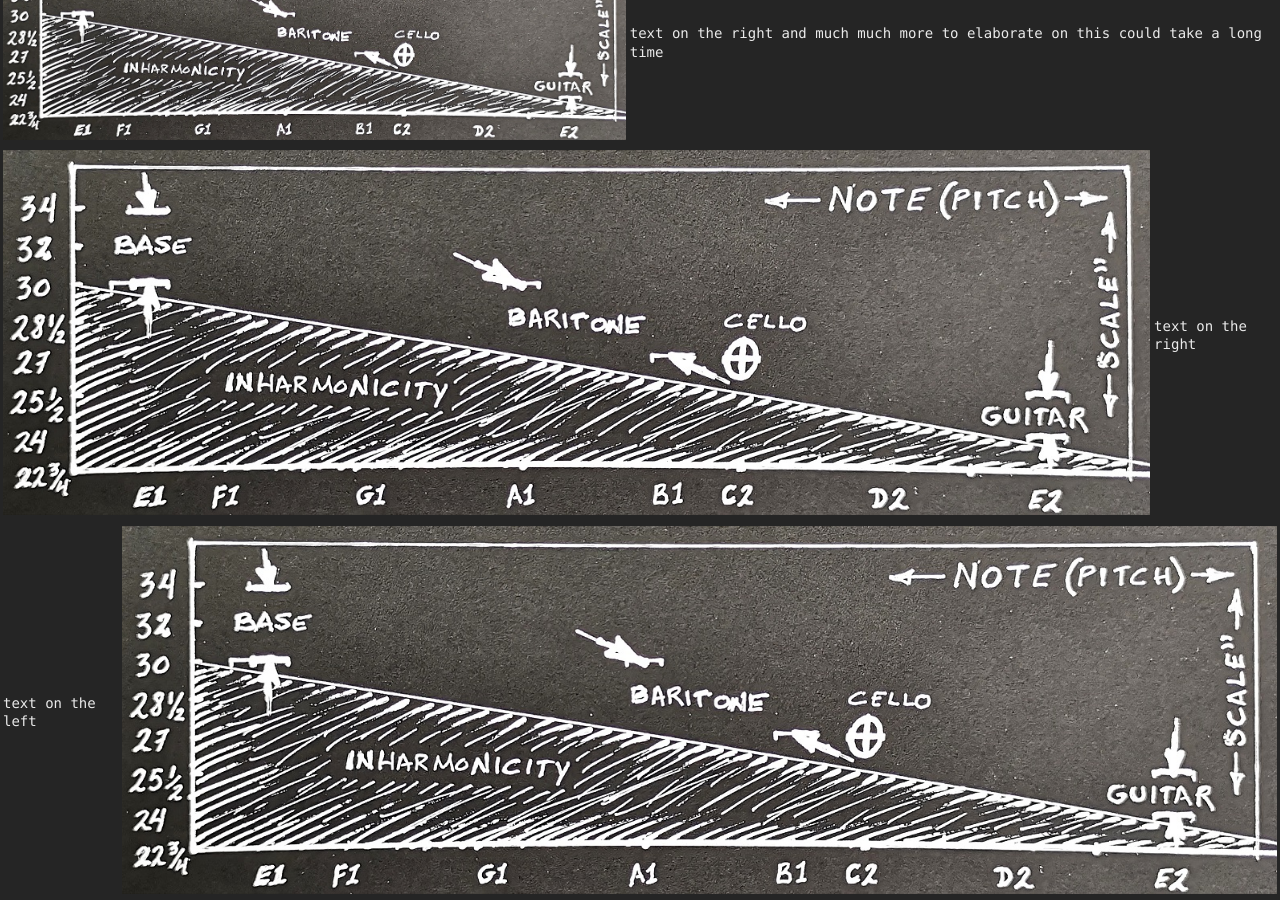
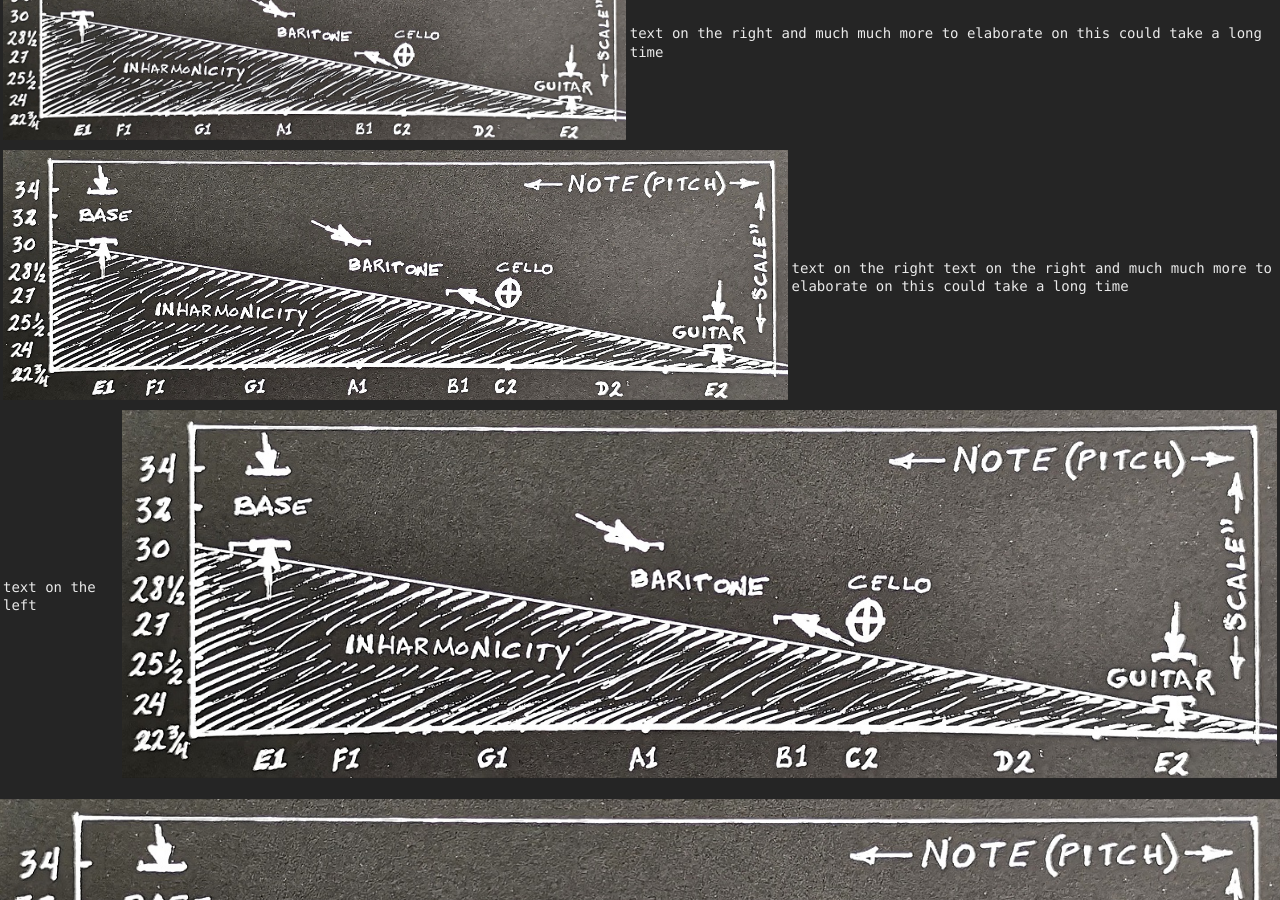
Before and after one commit to hville/hville.github.io, a Jekyll site: the page built from help/imgs.md, in a window 1280 px wide and 900 px high, scrolled down 4131 px. Built offline with Jekyll 4.4.1, drawn with Linux system fonts in a browser that asks for light colours; the repository's description, which GitHub fills in, is left out.

Commit message:
Update imgs.md

```diff
--- a/help/imgs.md
+++ b/help/imgs.md
@@ -36,7 +36,7 @@
 
 
 
-![inharmony](/help/20200517_inharmonicity_50.jpg)| text on the right
+![inharmony](/help/20200517_inharmonicity_50.jpg)| text on the right 	text on the right and much much more to elaborate on this could take a long time
 
 
 
```
